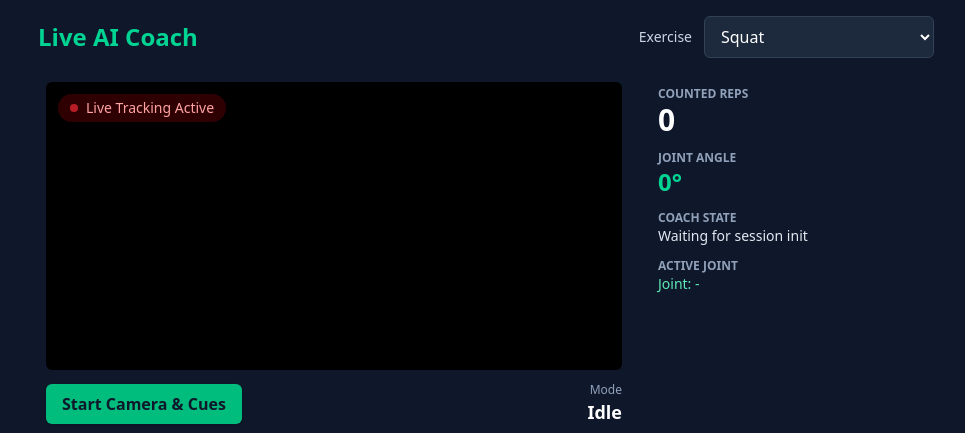
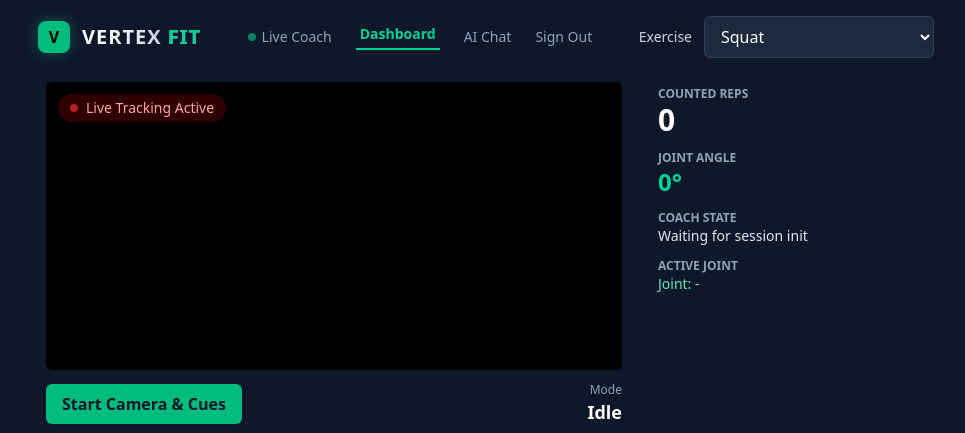
Before and after one commit to rakanHijazeen/Vertex_Fit, a Django app: page /api/workouts/tracker/ in a window 1280 px wide. Shown: the top 433 px of the page, without its empty margins (154-1119 px from the left). Run offline with Django 5.2, Linux system fonts and the light colour scheme; the visitor is signed in with stand-in values (Sample User, id 1); some libraries are stand-ins or nearby versions.

Commit message:
feat(UI): add the same nav bar for all pages

```diff
--- a/workouts/templates/workouts/dashboard.html
+++ b/workouts/templates/workouts/dashboard.html
@@ -46,8 +46,7 @@
                 class="text-sm font-medium text-slate-400 hover:text-emerald-400 transition-colors flex items-center gap-1.5">
                 <span class="h-2 w-2 rounded-full bg-emerald-500 animate-pulse"></span> Live Coach
             </a>
-            <a href="{% url 'workout_dashboard' %}"
-                class="text-sm font-semibold text-emerald-400 border-b-2 border-emerald-400 pb-1 px-1">
+            <a href="#" class="text-sm font-semibold text-emerald-400 border-b-2 border-emerald-400 pb-1 px-1">
                 Dashboard
             </a>
             <a href="{% url 'ai_chat_coach' %}"
@@ -434,7 +433,7 @@
             formData.append('language', currentLang);
 
             try {
-                const response = await fetch("/workouts/upload/", {
+                const response = await fetch("/api/workouts/upload/", {
                     method: "POST",
                     body: formData,
                     headers: {
--- a/workouts/templates/workouts/tracker.html
+++ b/workouts/templates/workouts/tracker.html
@@ -33,18 +33,44 @@
 
     <div class="max-w-5xl mx-auto p-4">
         <header class="flex items-center justify-between gap-4 mb-4">
-            <h2 class="text-2xl font-bold text-emerald-400">Live AI Coach</h2>
+            <div class="flex items-center space-x-3">
+                <div
+                    class="h-8 w-8 rounded-lg bg-emerald-500 flex items-center justify-center font-black text-black shadow-[0_0_15px_rgba(16,185,129,0.4)]">
+                    V
+                </div>
+                <span
+                    class="text-xl font-black tracking-wider bg-gradient-to-r from-white via-slate-200 to-slate-400 bg-clip-text text-transparent">VERTEX
+                    <span class="text-emerald-400">FIT</span></span>
+            </div>
 
+            <nav class="flex items-center space-x-6">
+                <a href="#"
+                    class="text-sm font-medium text-slate-400 hover:text-emerald-400 transition-colors flex items-center gap-1.5">
+                    <span class="h-2 w-2 rounded-full bg-emerald-500 animate-pulse"></span> Live Coach
+                </a>
+                <a href="{% url 'workout_dashboard' %}"
+                    class="text-sm font-semibold text-emerald-400 border-b-2 border-emerald-400 pb-1 px-1">
+                    Dashboard
+                </a>
+                <a href="{% url 'ai_chat_coach' %}"
+                    class="text-sm font-medium text-slate-400 hover:text-emerald-400 transition-colors">AI Chat</a>
+                <a href="/api/auth/logout/"
+                    class="text-sm font-medium text-slate-400 hover:text-rose-400 transition-colors">
+                    Sign Out
+                </a>
+            </nav>
             <div class="flex items-center gap-3">
                 <label for="exerciseSelector" class="text-sm text-slate-300 hidden sm:inline">Exercise</label>
                 <select id="exerciseSelector"
                     class="bg-slate-800 text-white rounded-md px-3 py-2 border border-slate-700">
                     <!-- Match value strings exactly to seed data name targets -->
                     <option value="Squat" data-anchor-joint="24" data-track-horizontally="false">Squat</option>
-                    <option value="Deadlift" data-anchor-joint="24" data-track-horizontally="false">Deadlift</option>
+                    <option value="Deadlift" data-anchor-joint="24" data-track-horizontally="false">Deadlift
+                    </option>
                     <option value="Romanian Deadlift (RDL)" data-anchor-joint="24" data-track-horizontally="false">
                         Romanian Deadlift (RDL)</option>
-                    <option value="Leg Press" data-anchor-joint="24" data-track-horizontally="false">Leg Press</option>
+                    <option value="Leg Press" data-anchor-joint="24" data-track-horizontally="false">Leg Press
+                    </option>
                     <option value="Hip Thrust" data-anchor-joint="24" data-track-horizontally="false">Hip Thrust
                     </option>
                     <option value="Lunge" data-anchor-joint="24" data-track-horizontally="false">Lunge</option>
@@ -53,9 +79,11 @@
                     </option>
                     <option value="Bicep Curl" data-anchor-joint="16" data-track-horizontally="false">Bicep Curl
                     </option>
-                    <option value="Overhead Press (OHP)" data-anchor-joint="16" data-track-horizontally="false">Overhead
+                    <option value="Overhead Press (OHP)" data-anchor-joint="16" data-track-horizontally="false">
+                        Overhead
                         Press</option>
-                    <option value="Lateral Raise" data-anchor-joint="16" data-track-horizontally="false">Lateral Raise
+                    <option value="Lateral Raise" data-anchor-joint="16" data-track-horizontally="false">Lateral
+                        Raise
                     </option>
 
                     <option value="Lat Pulldown" data-anchor-joint="16" data-track-horizontally="false"
```
